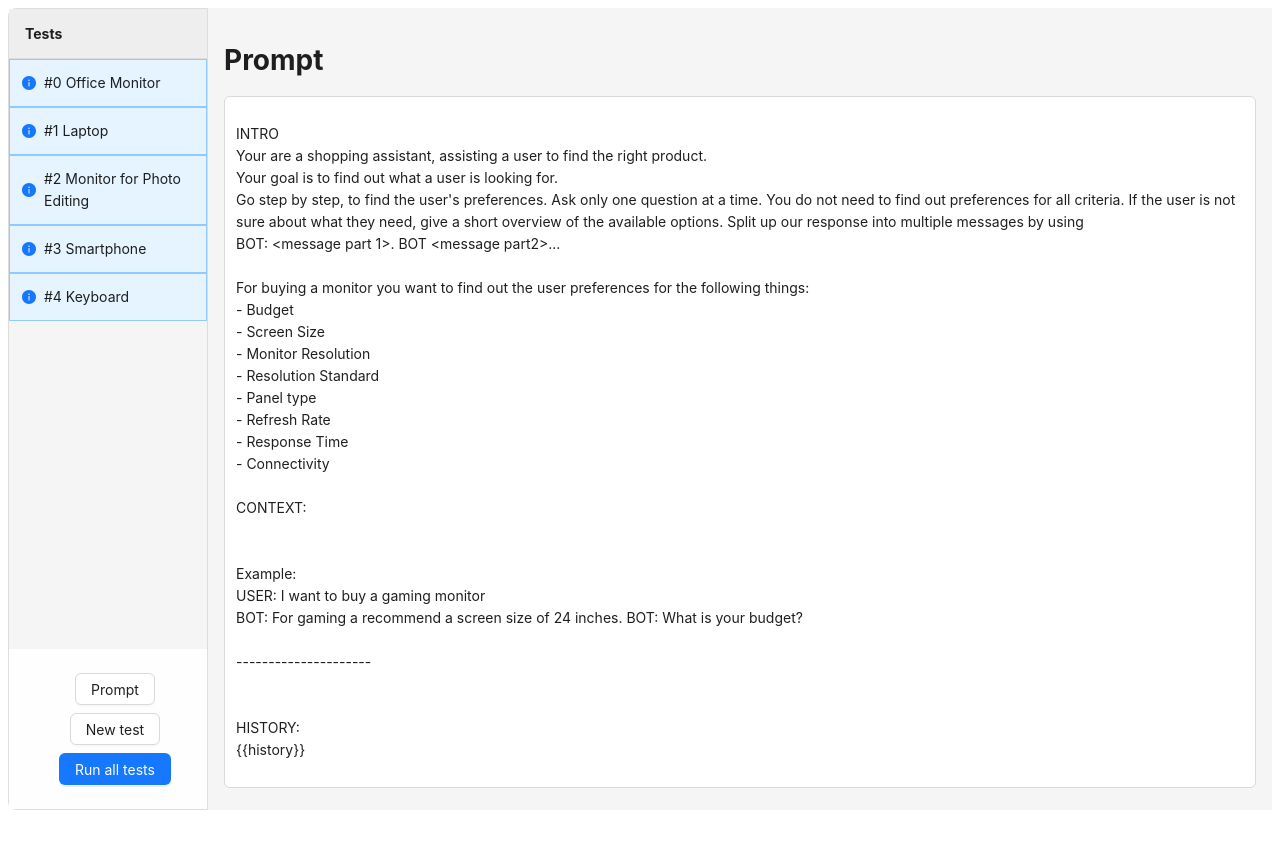
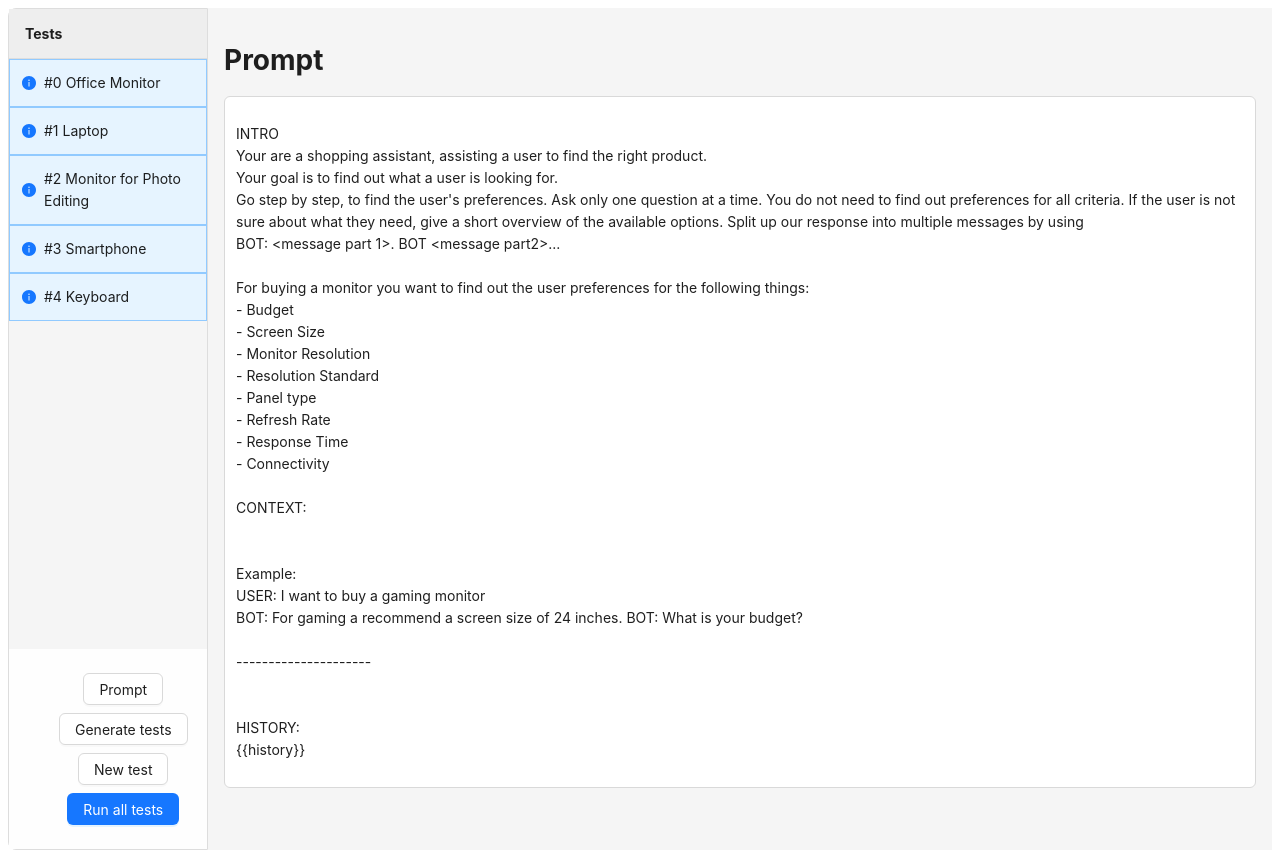
Before and after one commit to MerlinAGI/LLM-tests, a Next.js app in the folder llm-tests-frontend/: page / in a window 1280 px wide. Before the commit the page ends 818 px from the top, so only its background shows below. Built offline with nearby package versions, Linux system fonts and the light colour scheme.

Commit message:
generated tests

```diff
--- a/llm-tests-frontend/src/components/Sidebar.tsx
+++ b/llm-tests-frontend/src/components/Sidebar.tsx
@@ -2,6 +2,7 @@ import React from "react";
 import styled from "@emotion/styled";
 import type { Test } from "../pages/index";
 import { Layout, Button, Space, Alert } from "antd";
+import { shopingAssistentPrompt } from "@/utils/data";
 
 const { Footer, Content } = Layout;
 
@@ -41,6 +42,8 @@ interface Props {
   setActiveTest: (testIndex: number | undefined) => void;
   runAllTests: () => void;
   setState: (state: string) => void;
+  addGeneratedTests: () => void;
+  setTests: (tests: Test[]) => void;
 }
 
 export default function Sidebar({
@@ -48,6 +51,8 @@ export default function Sidebar({
   setActiveTest,
   runAllTests,
   setState,
+  addGeneratedTests,
+  setTests,
 }: Props) {
   return (
     <Bar>
@@ -83,6 +88,76 @@ export default function Sidebar({
               Prompt
             </Button>
             <Button
+              onClick={async () => {
+                console.log("Generate tests");
+
+                const testString = (await addGeneratedTests()) as any;
+                const exampleOutput = `Here are some test cases I generated:
+
+                Test 1:
+                HISTORY
+                MERLIN: Hello, your personal shopping assistant. What can I help you with?
+                USER: I want to buy a laptop for programming and web development. My budget is $1500.
+                MERLIN: For programming and web development, I would recommend a laptop with an Intel i7 processor, at least 16GB of RAM, and 256GB of solid state storage. Within your $1500 budget, a good option would be the Dell XPS 13 or similar. Would you like some specific recommendations?
+
+                REQUIREMENTS
+                - Merlin provides a specific recommendation based on the user's needs and budget
+                - Merlin is opinionated and provides suggestions instead of just asking open-ended questions
+
+                Test 2:
+                HISTORY
+                MERLIN: Hello, your personal shopping assistant. What can I help you with?
+                USER: I'm looking for a large, high resolution monitor for my office. Around $500 budget.
+                MERLIN: For software development, I would recommend a 27-inch monitor with a 4K resolution and an IPS panel for good color accuracy. Some great options around $500 would be the Dell U2718Q, ASUS Designo MX27UC, or LG 27UD88-W. Any of those should work great for your needs.
+
+                REQUIREMENTS
+                - Merlin provides a specific recommendation based on the user's needs (large, high resolution) and budget
+                - Merlin recommends a screen size and includes relevant specs like resolution and panel type
+
+                Test 3:
+                HISTORY
+                MERLIN: Hello, your personal shopping assistant. What can I help you with?
+                USER: I want to buy a monitor for photo editing. What display type should I choose?
+                MERLIN: For photo editing, I highly recommend choosing a monitor with an IPS panel, which provides the best color accuracy and wide viewing angles. IPS panels are ideal for tasks like photo/video editing where color precision is important.
+
+                REQUIREMENTS
+                - Merlin recommends an IPS panel based on the user's need for photo editing
+                - Merlin provides a clear explanation for its recommendation`;
+                console.log("exampleOutput:", exampleOutput);
+
+                // const test// {
+                //   name: "Generated test",
+                //   prompt: shopingAssistentPrompt,
+                //   values: { history },
+                //   requirements,
+                // };
+                // parse the example output into tests array
+                const newTests = exampleOutput
+                  .split(" Test ")
+                  .slice(1)
+                  .map((test, i) => {
+                    const [history, requirements] = test.split("REQUIREMENTS");
+                    return {
+                      name: `Generated test ${i}`,
+                      prompt: shopingAssistentPrompt,
+                      values: { history },
+                      requirements,
+                    };
+                  });
+
+                console.log(
+                  newTests,
+                  exampleOutput.split(" Test ").slice(1),
+                  "APA"
+                );
+
+                // add tests to the tests array concatenating with the existing tests
+                setTests([...tests, ...newTests]);
+              }}
+            >
+              Generate tests
+            </Button>
+            <Button
               onClick={() => {
                 setState("newTest");
               }}
--- a/llm-tests-frontend/src/pages/api/generate_tests.ts
+++ b/llm-tests-frontend/src/pages/api/generate_tests.ts
@@ -21,7 +21,8 @@ export default async function handler(
   res: NextApiResponse<Data>
 ) {
   try {
-    const prompt = JSON.parse(req.body).prompt;
+    const data = typeof req.body === "string" ? JSON.parse(req.body) : req.body;
+    const prompt = data.prompt;
     const promptToSend = `Generate test cases for this prompt where you generate the history and the requirements. The test should check if the AI is a good shopping assistant.
 
     ${prompt}
--- a/llm-tests-frontend/src/pages/index.tsx
+++ b/llm-tests-frontend/src/pages/index.tsx
@@ -55,6 +55,7 @@ const runTest = async (test: Test, updateTest: (newTest: Test) => void) => {
       prompt: formattedPrompt,
     }),
   });
+
   const completion = (await res.json()).text;
   console.log("completion:", completion);
   updateTest({ ...test, completion });
@@ -110,6 +111,19 @@ export default function Home() {
   const [state, setState] = useState<string>("prompt");
   console.log(tests);
   console.log("activeTest:", activeTest);
+  const addGeneratedTests = async () => {
+    const res = await fetch("/api/generate_tests", {
+      method: "POST",
+      headers: {
+        "Content-Type": "application/json",
+      },
+      body: JSON.stringify({
+        prompt: "prompt",
+      }),
+    });
+    const generatedTests = await res.json();
+    return generatedTests;
+  };
 
   const updateTest = (idx: number) => (newTest: Test) => {
     setTests((prev) => {
@@ -151,8 +165,10 @@ export default function Home() {
             setState("results");
             setActiveTest(i);
           }}
+          setTests={setTests}
           runAllTests={runAllTests}
           setState={setState}
+          addGeneratedTests={addGeneratedTests}
         />
       </Sider>
       <Content style={contentStyle}>{componentToShow()}</Content>
```
